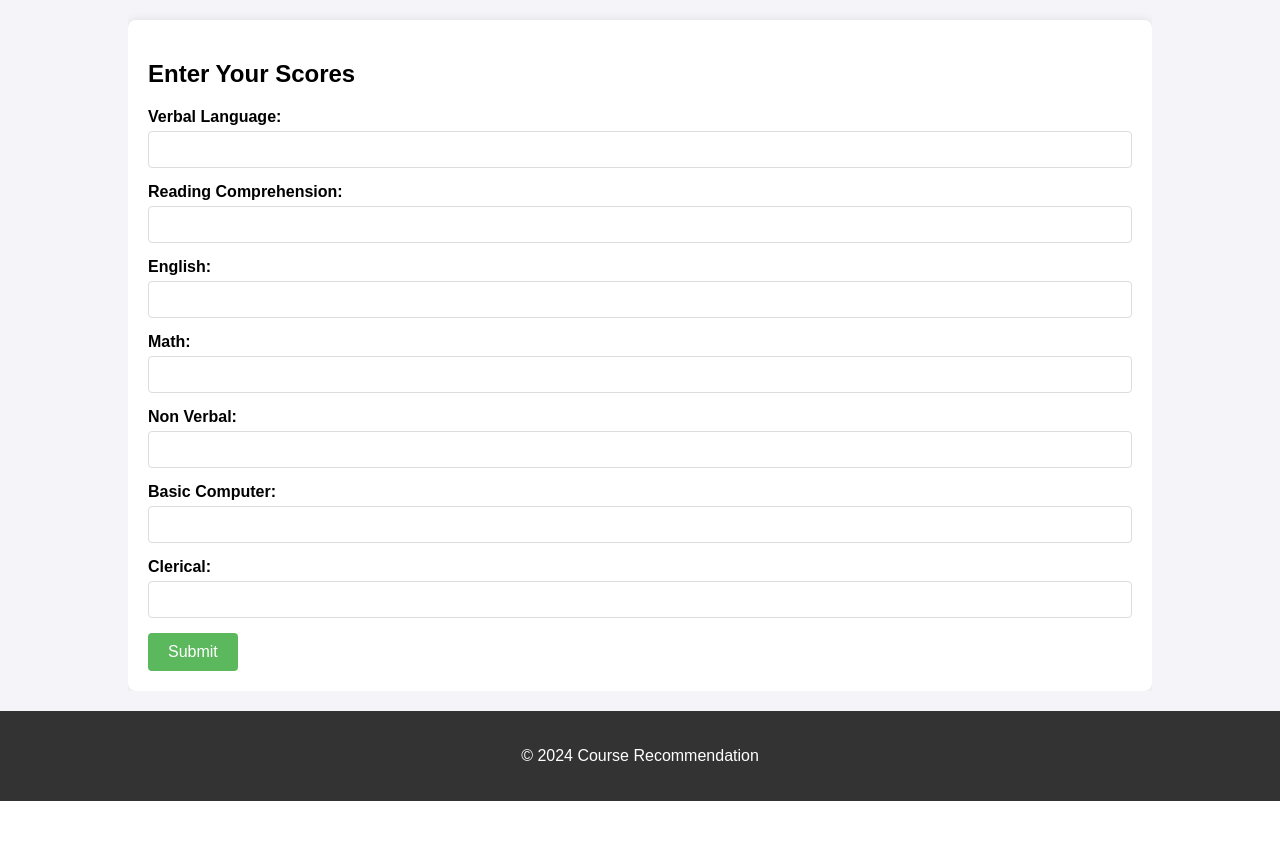
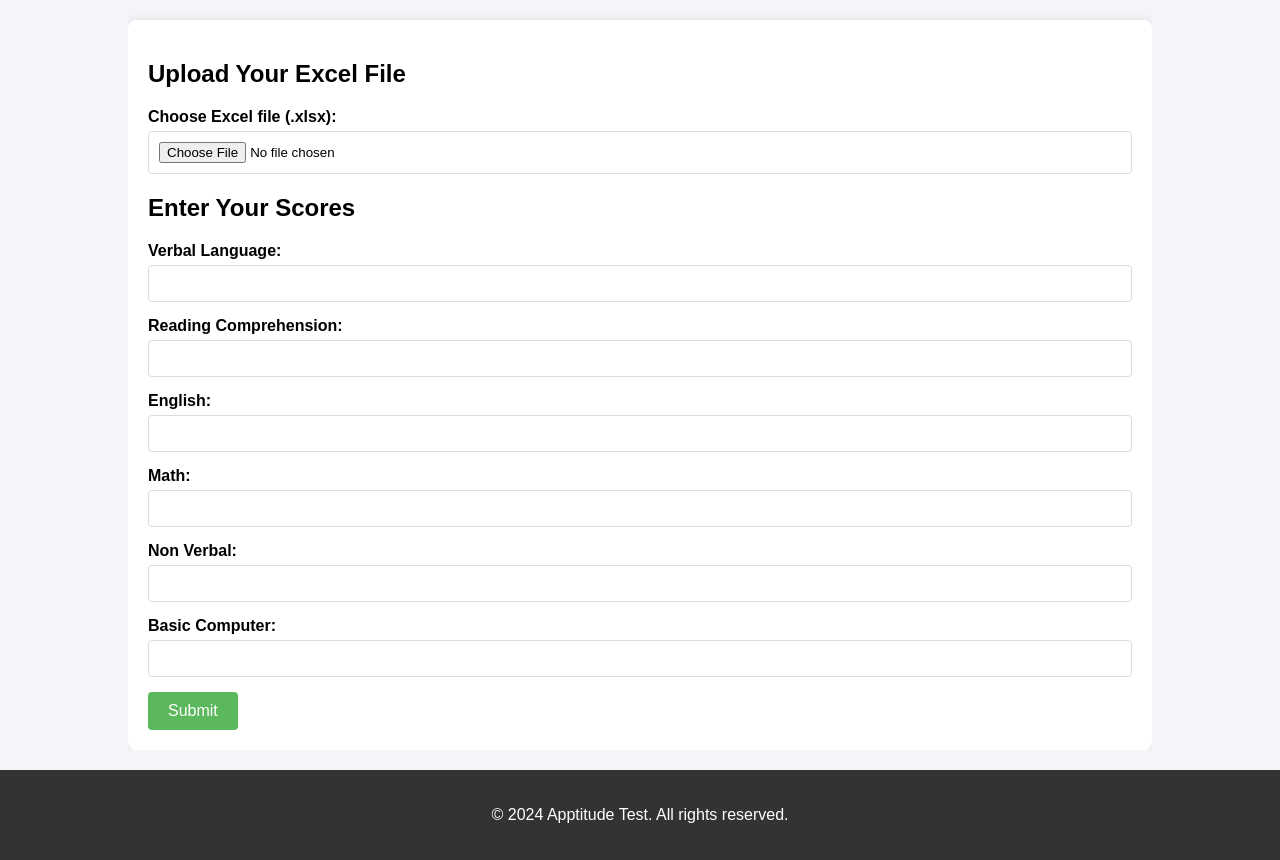
Before and after one commit to sinicoo/Course-Reccomendation-System-using-Pearson-and-Cosine-Similarity, a Flask app: page / in a window 1280 px wide. Shown: the part 77-937 px from the top of the page. Before the commit the page ends 878 px from the top, so only its background shows below. Run offline with Flask 3, Linux system fonts and the light colour scheme; parts of the project's set-up code (start-up, migrations or seed data) failed here and were passed over.

Commit message:
Update index.html

```diff
--- a/templates/index.html
+++ b/templates/index.html
@@ -40,7 +40,7 @@
             margin-bottom: 5px;
             font-weight: bold;
         }
-        input[type="text"], input[type="number"] {
+        input[type="text"], input[type="number"], input[type="file"] {
             width: 100%;
             padding: 10px;
             border: 1px solid #ddd;
@@ -75,8 +75,12 @@
         </div>
     </header>
     <div class="container">
-
-        <form method="post">
+        <form method="post" enctype="multipart/form-data">
+            <h2>Upload Your Excel File</h2>
+            <div class="form-group">
+                <label for="file">Choose Excel file (.xlsx):</label>
+                <input type="file" id="file" name="file" accept=".xlsx">
+            </div>
             <h2>Enter Your Scores</h2>
             <div class="form-group">
                 <label for="Verbal Language">Verbal Language:</label>
@@ -102,20 +106,16 @@
                 <label for="Basic Computer">Basic Computer:</label>
                 <input type="number" id="Basic Computer" name="Basic Computer" step="0.01">
             </div>
-            <div class="form-group">
-                <label for="Clerical">Clerical:</label>
-                <input type="number" id="Clerical" name="Clerical" step="0.01">
-            </div>
             {% if error %}
             <div style="color: red;">
                 <strong>{{ error }}</strong>
             </div>
-        {% endif %}
+            {% endif %}
             <button type="submit">Submit</button>
         </form>
     </div>
     <footer class="footer">
-        <p>&copy; 2024 Course Recommendation</p>
+        <p>&copy; 2024 Apptitude Test. All rights reserved.</p>
     </footer>
 </body>
 </html>
```
